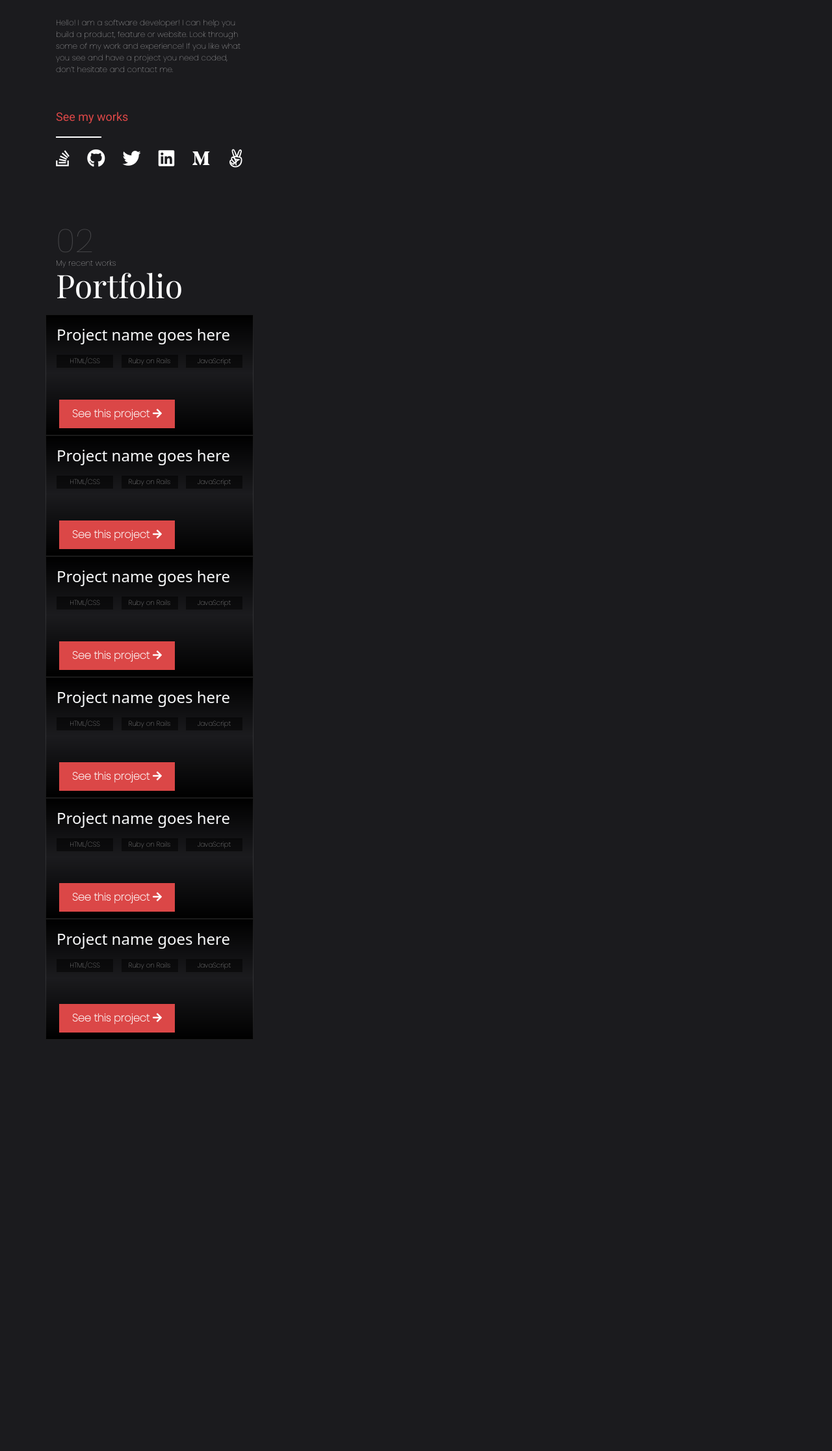
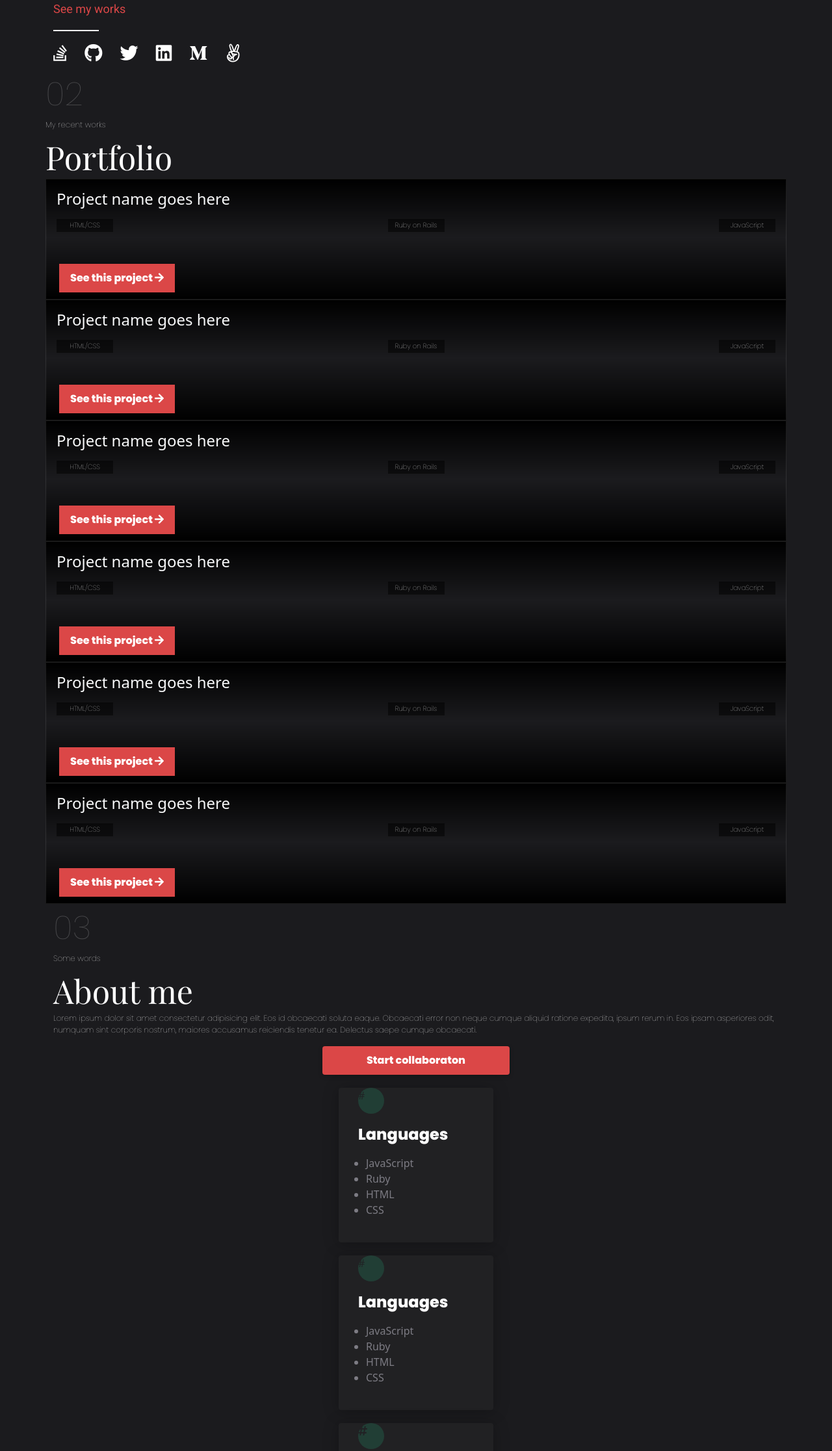
Before and after one commit to AleksandarIvezic/Personal_Portfolio, a website: page index.html in a window 1280 px wide. Shown: the part 283-2516 px from the top of the page at 65% size. Before the commit the page ends 1883 px from the top, so only its background shows below. Drawn offline with nearby package versions, Linux system fonts and the light colour scheme.

Commit message:
Add about me section in mobile view

```diff
--- a/index.html
+++ b/index.html
@@ -48,7 +48,7 @@
     </div>
   </nav>
 
-  <header class="container position-relative">
+  <header class="container ">
     <div class="page">
       <span class="num">01</span>
     </div>
@@ -71,7 +71,7 @@
     <div class="elipse rounded-circle"></div>
   </header>
 
-    <section class="portfolio container position-relative">
+  <section class="portfolio container ">
     <div class="page">
       <span class="num">02</span>
     </div>
@@ -147,6 +147,68 @@
 
   </section>
 
+  <section class="about-me container ">
+    <div class="page">
+      <span class="num">03</span>
+    </div>
+
+  <div class="portfolio-text">
+      <p class="some-words">Some words</p>
+    <h2>About me</h2>
+    <p class="text">Lorem ipsum dolor sit amet consectetur adipisicing elit. Eos id obcaecati soluta eaque. Obcaecati error non neque cumque aliquid ratione expedita, ipsum rerum in. Eos ipsam asperiores odit, numquam sint corporis nostrum, maiores accusamus reiciendis tenetur ea. Delectus saepe cumque obcaecati. </p>
+    <div class="colaboration d-flex justify-content-center align-items-center">
+      <a href="#">Start collaboraton</a>
+    </div>
+    <div class="about-box ">
+      <div class="icon rounded-circle">
+        #
+      </div>
+      <h4>Languages</h4>
+      <ul>
+        <li>JavaScript</li>
+        <li>Ruby</li>
+        <li>HTML </li>
+        <li>CSS</li>
+      </ul>
+    </div>
+    <div class="about-box ">
+      <div class="icon rounded-circle">
+        #
+      </div>
+      <h4>Languages</h4>
+      <ul>
+        <li>JavaScript</li>
+        <li>Ruby</li>
+        <li>HTML </li>
+        <li>CSS</li>
+      </ul>
+    </div>
+    <div class="about-box ">
+      <div class="icon rounded-circle">
+        <i class="fas fa-hashtag"></i>
+      </div>
+      <h4>Languages</h4>
+      <ul>
+        <li>JavaScript</li>
+        <li>Ruby</li>
+        <li>HTML </li>
+        <li>CSS</li>
+      </ul>
+    </div>
+    <div class="about-box ">
+      <div class="icon rounded-circle">
+        #
+      </div>
+      <h4>Languages</h4>
+      <ul>
+        <li>JavaScript</li>
+        <li>Ruby</li>
+        <li>HTML </li>
+        <li>CSS</li>
+      </ul>
+    </div>
+  </section>
+
   <script src="https://cdn.jsdelivr.net/npm/bootstrap@5.0.2/dist/js/bootstrap.bundle.min.js" integrity="sha384-MrcW6ZMFYlzcLA8Nl+NtUVF0sA7MsXsP1UyJoMp4YLEuNSfAP+JcXn/tWtIaxVXM" crossorigin="anonymous"></script>
 
 
--- a/style.scss
+++ b/style.scss
@@ -1,4 +1,4 @@
-@import url('https://fonts.googleapis.com/css2?family=Playfair+Display:wght@400;700&family=Poppins:ital,wght@0,100;1,400&family=Roboto:wght@400;700&display=swap');
+@import url('https://fonts.googleapis.com/css2?family=Playfair+Display:wght@400;700&family=Poppins:ital,wght@0,100;0,800;1,400&family=Roboto:wght@400;700&display=swap');
 
 body {
   margin: 0;
@@ -30,6 +30,20 @@ a {
   color: white;
 }
 
+.num {
+  width: 58px;
+  height: 75px;
+
+  font-family: Poppins;
+  font-size: 50px;
+  line-height: 75px;
+
+  /* identical to box height */
+
+  color: #FFFFFF;
+
+  opacity: 0.2;
+}
 /*
   a:hover {
     color: #333;
@@ -151,26 +165,7 @@ nav {
 }
 
 header {
-  .num {
-    position: absolute;
-    width: 41px;
-    height: 75px;
-    left: 16px;
-    top: 33px;
-
-    font-family: Poppins;
-    font-style: normal;
-    font-weight: 200;
-    font-size: 50px;
-    line-height: 75px;
-
-    /* identical to box height */
-    text-align: right;
-
-    color: #FFFFFF;
-
-    opacity: 0.2;
-  }
+  position: relative;
 
   .elipse {
     position: absolute;
@@ -185,31 +180,16 @@ header {
 
   .header-text {
     .hello {
-      position: absolute;
-      width: 289px;
-      height: 18px;
-      left: 16px;
-      top: 95px;
-
       font-family: Poppins;
       font-style: normal;
       font-weight: bold;
       font-size: 12px;
       line-height: 18px;
 
-      /* identical to box height */
-
       color: #FFFFFF;
     }
 
     h1 {
-      position: absolute;
-      width: 288px;
-      height: 100px;
-      left: 16px;
-      top: 113px;
-
-
       font-family: Playfair Display;
       font-size: 50px;
       font-style: normal;
@@ -217,22 +197,11 @@ header {
       line-height: 50px;
       letter-spacing: 0em;
       text-align: left;
-
-      /* or 50px */
-
       color: #FFFFFF;
     }
 
     .text {
-      position: absolute;
-      width: 288px;
-      height: 90px;
-      left: 16px;
-      top: 243px;
-
       font-family: Poppins;
-      font-style: normal;
-      font-weight: normal;
       font-size: 12px;
       line-height: 18px;
 
@@ -240,96 +209,43 @@ header {
     }
 
     .see-works a {
-      position: absolute;
-      width: 113px;
-      height: 21px;
-      left: 16px;
-      top: 386px;
 
       font-family: Roboto;
-      font-style: normal;
-      font-weight: 500;
       font-size: 18px;
       line-height: 21px;
-
-      /* identical to box height */
-
       color: #DB4747;
     }
 
     .hr-7 {
-      position: absolute;
       width: 70px;
-      height: 0px;
-      left: 16px;
-      top: 427px;
-
+      margin-top: 20px;
       border: 1px solid #FFFFFF;
     }
 
     ul {
-      position: absolute;
+      margin-top: 20px;
       width: 289px;
       height: 24px;
-      left: 16px;
-      top: 447px;
-
     }
-
-    ;
   }
 }
 
 .portfolio {
-  padding:0;
-  .num {
-    position: absolute;
-    width: 58px;
-    height: 75px;
-    left: 16px;
-    top: 551px;
+  padding: 0;
+  position: relative;
 
-    font-family: Poppins;
-    font-style: normal;
-    font-weight: 200;
-    font-size: 50px;
-    line-height: 75px;
 
-    /* identical to box height */
-
-    color: #FFFFFF;
-
-    opacity: 0.2;
-  }
 
   .recent {
-    position: absolute;
-    width: 288px;
-    height: 18px;
-    left: 16px;
-    top: 613px;
-
     font-family: Poppins;
-    font-style: normal;
-    font-weight: normal;
     font-size: 12px;
     line-height: 18px;
-
-    /* identical to box height */
-
     color: #FFFFFF;
   }
 
   h2 {
-    position: absolute;
-    width: 288px;
-    height: 50px;
-    left: 16px;
-    top: 631px;
 
     font-family: Playfair Display;
-    font-style: normal;
-    font-weight: normal;
     font-size: 50px;
     line-height: 100%;
 
@@ -340,11 +256,8 @@ header {
 
   .project {
     position: relative;
-    width: 320px;
-    height: 186px;
-    left: 0px;
-    top: 701px;
-
+    min-width: 320px;
+    min-height: 186px;
     background: url(image.png), linear-gradient(180deg, #000000 0%, rgba(0, 0, 0, 0) 48.44%, #000000 100%), url(image.png);
     border: 0.333333px solid rgba(255, 255, 255, 0.1);
 
@@ -359,13 +272,9 @@ header {
 
         a {
           font-family: Poppins;
-          font-style: normal;
           font-weight: 300;
           font-size: 10.3334px;
           line-height: 80%;
-
-          /* or 8px */
-
           color: #FFFFFF;
         }
       }
@@ -396,3 +305,102 @@ header {
     }
   }
 }
+
+
+.about-me {
+  .some-words {
+    font-family: Poppins;
+    font-style: normal;
+    font-weight: normal;
+    font-size: 12px;
+    line-height: 18px;
+
+    /* identical to box height */
+
+    color: #FFFFFF;
+  }
+
+  h2 {
+    font-family: Playfair Display;
+    font-style: normal;
+    font-weight: normal;
+    font-size: 50px;
+    line-height: 100%;
+
+    /* identical to box height, or 50px */
+
+    color: #FFFFFF;
+  }
+
+  .text {
+
+    font-family: Poppins;
+    font-style: normal;
+    font-weight: normal;
+    font-size: 12px;
+    line-height: 18px;
+
+    color: #FFFFFF;
+  }
+
+  .colaboration {
+    width: 288px;
+    height: 44px;
+    margin: 0 auto;
+    /* Red */
+    background: #DB4747;
+    box-shadow: 0px 2px 6px rgba(0, 0, 0, 0.25);
+    border-radius: 4px;
+
+    a {
+      font-family: Poppins;
+      font-weight: bold;
+      font-size: 16px;
+      line-height: 24px;
+
+      /* identical to box height */
+      text-align: center;
+
+      color: #FFFFFF;
+    }
+
+  }
+
+  .about-box {
+    width: 238px;
+    height: 238px;
+    margin: 0 auto;
+
+    background: #212123;
+    box-shadow: 0px 1.91837px 23.0204px rgba(0, 0, 0, 0.25);
+    border-radius: 3.83673px;
+
+    .icon {
+      width: 40px;
+      height: 40px;
+      background: #22B07D;
+      opacity: 0.2;
+      margin: 20px 20px 20px 30px;
+    }
+
+    h4 {
+      width: 92px;
+      height: 24px;
+      margin: 20px 20px 20px 30px;
+      font-family: Poppins;
+      font-weight: bold;
+      line-height: 24px;
+
+      /* identical to box height */
+
+      color: #FFFFFF;
+    }
+
+    li {
+      list-style: disc;
+      margin-left: 10px;
+
+      color: #7D7C84;
+    }
+  }
+}
```
Also changed, not shown: style.css, 1 other file. Lines whose indentation alone changed are shown as unchanged.
